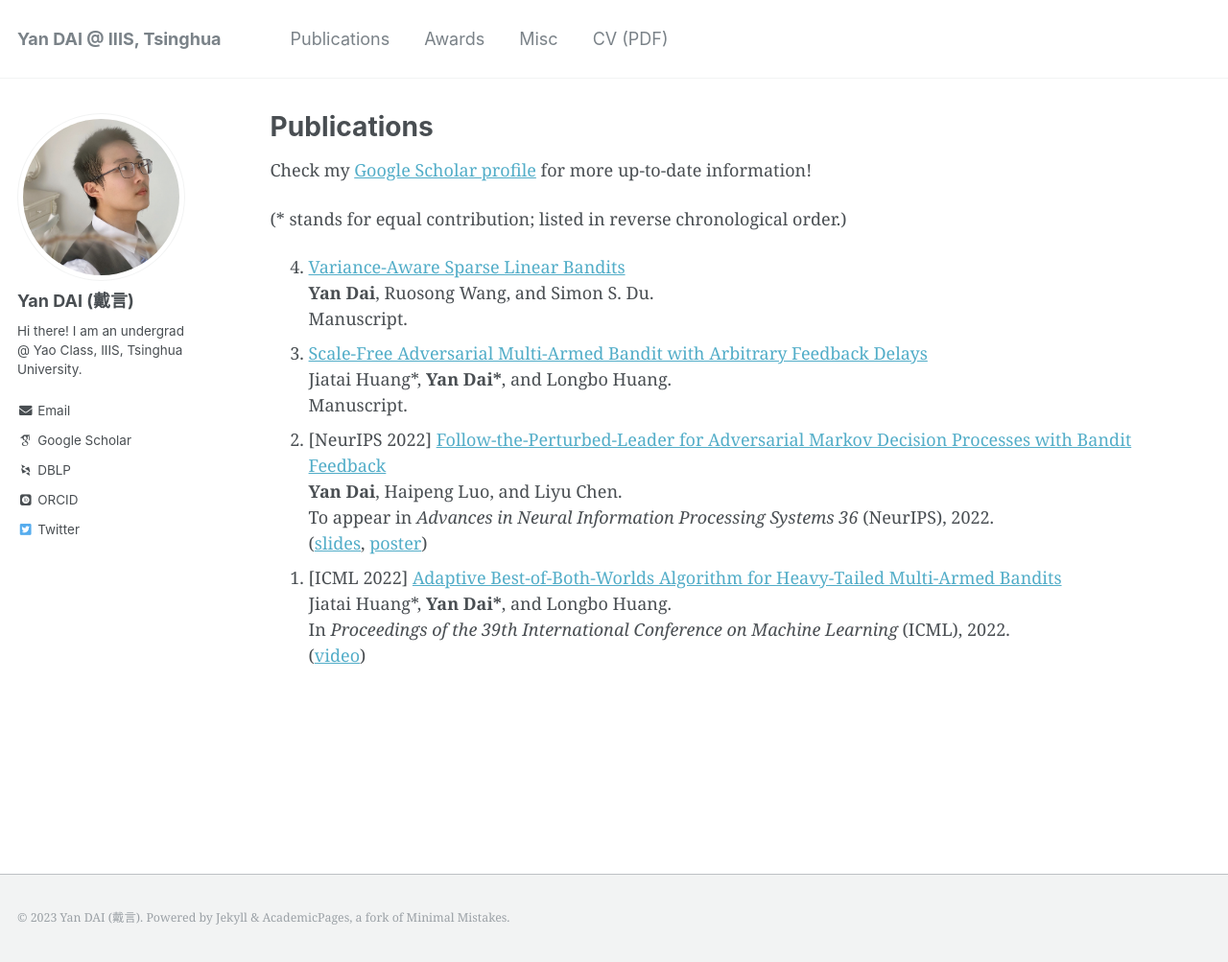
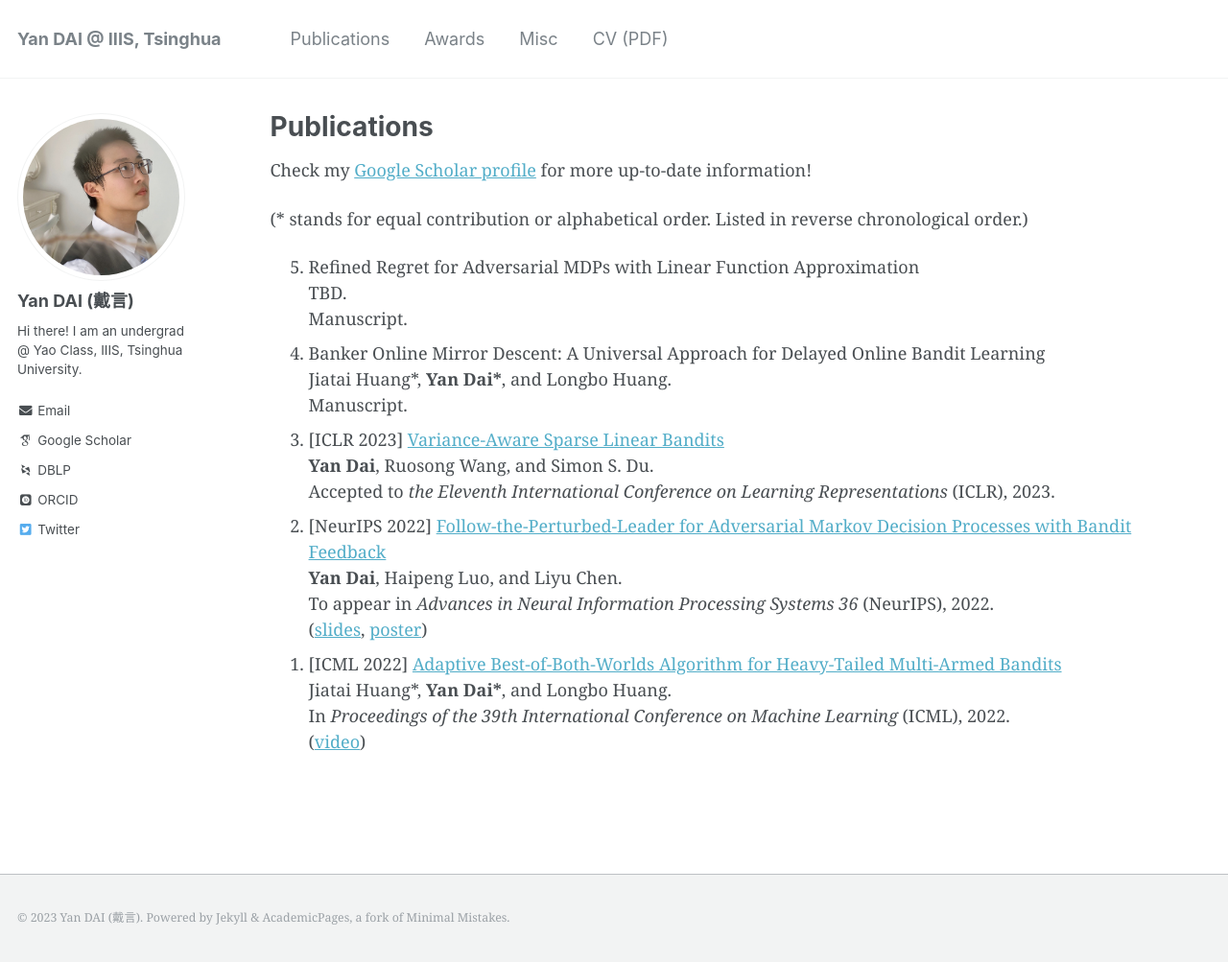
Before and after one commit to yandaichn/yandaichn.github.io, a Jekyll site: the page built from _pages/publications.md, in a window 1280 px wide and 1003 px high. Shown: the whole window at 96% size. Built offline with Jekyll 4.4.1, drawn with Linux system fonts in a browser that asks for light colours; some web fonts are replaced.

Commit message:
Add ICLR 2023

```diff
--- a/_pages/publications.md
+++ b/_pages/publications.md
@@ -7,14 +7,18 @@ author_profile: true
 
 Check my [Google Scholar profile](https://scholar.google.com/citations?user=gkG4z3IAAAAJ) for more up-to-date information!
 
-(* stands for equal contribution; listed in reverse chronological order.)
+(* stands for equal contribution or alphabetical order. Listed in reverse chronological order.)
 
-1.  [Variance-Aware Sparse Linear Bandits](https://arxiv.org/abs/2205.13450)
-    **Yan Dai**, Ruosong Wang, and Simon S. Du.
+1.  Refined Regret for Adversarial MDPs with Linear Function Approximation
+    <!-- **Yan Dai**, Haipeng Luo, Chen-Yu Wei, and Julian Zimmert.   -->
+    TBD.
     Manuscript.
-1.  [Scale-Free Adversarial Multi-Armed Bandit with Arbitrary Feedback Delays](https://arxiv.org/abs/2110.13400)
+1.  Banker Online Mirror Descent: A Universal Approach for Delayed Online Bandit Learning
     Jiatai Huang\*, **Yan Dai\***, and Longbo Huang.
     Manuscript.
+1.  \[ICLR 2023\] [Variance-Aware Sparse Linear Bandits](https://arxiv.org/abs/2205.13450)
+    **Yan Dai**, Ruosong Wang, and Simon S. Du.
+    Accepted to *the Eleventh International Conference on Learning Representations* (ICLR), 2023.
 1.  \[NeurIPS 2022\] [Follow-the-Perturbed-Leader for Adversarial Markov Decision Processes with Bandit Feedback](https://arxiv.org/abs/2205.13451)
     **Yan Dai**, Haipeng Luo, and Liyu Chen.
     To appear in *Advances in Neural Information Processing Systems 36* (NeurIPS), 2022.
```
Also changed, not shown: _pages/awards.md (+1 -1 lines), 1 other file.
